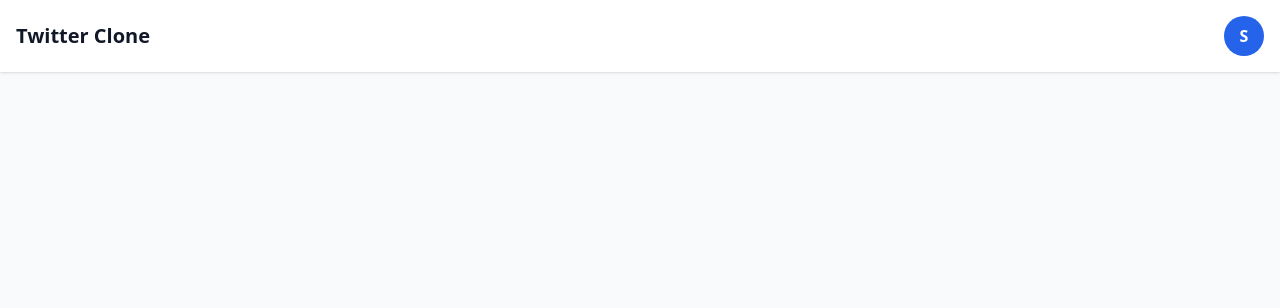
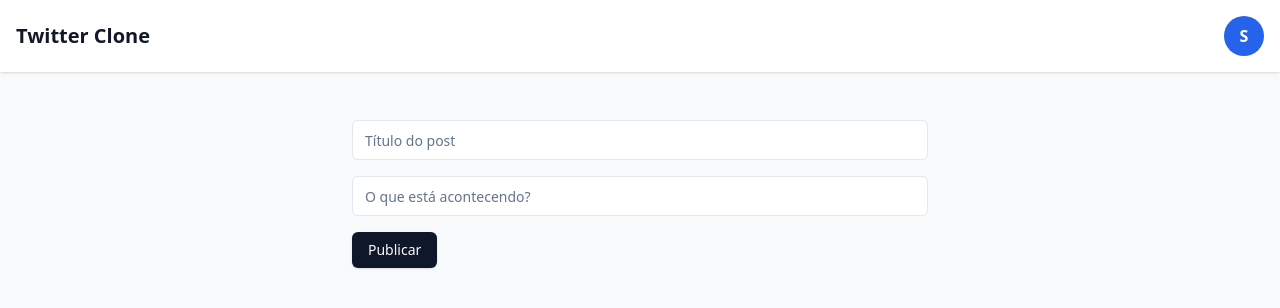
Before and after one commit to gianverdum/twitter-clone, a React (Vite) app in the folder frontend/: page /newpost in a window 1280 px wide. Before the commit this address had no page. Shown: the top 308 px of the page. Built offline with nearby package versions, Linux system fonts and the light colour scheme; sample sign-in values are in the browser's storage.

Commit message:
Post submission is working

```diff
--- a/frontend/src/api/api.ts
+++ b/frontend/src/api/api.ts
@@ -1,15 +1,19 @@
 import axios from "axios"
 
 export const api = axios.create({
-  baseURL: "http://localhost:3000", // ou URL do seu backend no Docker
+  baseURL: "http://localhost:3000",
 })
 
 api.interceptors.request.use((config) => {
   const token = localStorage.getItem("token")
   if (token) {
-    if (config.headers) {
-        config.headers.Authorization = `Bearer ${token}`
+    config.headers = {
+      ...config.headers,
+      Authorization: `Bearer ${String(token)}`,
     }
+    console.log("🚀 Attaching token to request:", config.headers.Authorization)
+  } else {
+    console.warn("⚠️ No token found in localStorage")
   }
   return config
 })
--- /dev/null
+++ b/frontend/src/api/posts.ts
@@ -0,0 +1,9 @@
+import { api } from "./api"
+
+export const createPost = (title: string, content: string, authorId: number) => {
+  return api.post("/posts", { title, content, authorId })
+}
+
+export const getPosts = () => {
+  return api.get("/posts")
+}
--- a/frontend/src/auth/AuthContext.tsx
+++ b/frontend/src/auth/AuthContext.tsx
@@ -18,6 +18,7 @@ export const AuthContext = createContext<AuthContextType>({} as AuthContextType)
 
 export function AuthProvider({ children }: { children: ReactNode }) {
   const [user, setUser] = useState<User | null>(null)
+  const [isLoading, setIsLoading] = useState(true)
 
   useEffect(() => {
     const token = localStorage.getItem("token")
@@ -26,17 +27,24 @@ export function AuthProvider({ children }: { children: ReactNode }) {
       try {
         setUser(JSON.parse(userData))
       } catch {
-        localStorage.removeItem("user") // limpa se estiver corrompido
+        localStorage.removeItem("user")
       }
     }
+    setIsLoading(false)
 }, [])
 
   const login = async (email: string, password: string) => {
     const response = await api.post("/auth/login", { email, password })
-    const data = response.data as { access_token: string; user: User }
-    const { access_token, user } = data
+    console.log("🔐 Login response:", response.data)
 
-    localStorage.setItem("token", access_token)
+    const data = response.data as { access_token: { access_token: string }; user: User }
+    const token = data.access_token.access_token
+    const user = data.user
+
+    console.log("✅ Parsed token:", token)
+    console.log("👤 User info:", user)
+
+    localStorage.setItem("token", token)
     localStorage.setItem("user", JSON.stringify(user))
     setUser(user)
   }
@@ -49,7 +57,7 @@ export function AuthProvider({ children }: { children: ReactNode }) {
 
   return (
     <AuthContext.Provider value={{ user, login, logout }}>
-      {children}
+      {!isLoading && children}
     </AuthContext.Provider>
   )
 }
--- /dev/null
+++ b/frontend/src/components/PostCard.tsx
@@ -0,0 +1,10 @@
+import type { Post } from "@/types/post"
+
+export default function PostCard({ post }: { post: Post }) {
+  return (
+    <div className="border rounded p-4 space-y-2">
+      <p className="text-sm text-gray-700">{post.content}</p>
+      <p className="text-xs text-muted-foreground">Postado por {post.author.name}</p>
+    </div>
+  )
+}
--- /dev/null
+++ b/frontend/src/pages/Feed.tsx
@@ -0,0 +1,23 @@
+import { useEffect, useState } from "react"
+import { getPosts } from "@/api/posts"
+import PostCard from "@/components/PostCard"
+import type { Post } from "@/types/post"
+
+
+export default function Feed() {
+  const [posts, setPosts] = useState<Post[]>([])
+
+  useEffect(() => {
+    getPosts().then((res) => {
+      setPosts(res.data as Post[])
+    })
+  }, [])
+
+  return (
+    <div className="max-w-xl mx-auto mt-8 space-y-4">
+      {posts.map((post) => (
+        <PostCard key={post.id} post={post} />
+      ))}
+    </div>
+  )
+}
--- /dev/null
+++ b/frontend/src/pages/NewPost.tsx
@@ -0,0 +1,51 @@
+import { useState } from "react"
+import { Input } from "@/components/ui/input"
+import { Button } from "@/components/ui/button"
+import { createPost } from "@/api/posts"
+import { useNavigate } from "react-router-dom"
+import { useAuth } from "@/auth/useAuth"
+
+export default function NewPost() {
+  const [title, setTitle] = useState("")
+  const [content, setContent] = useState("")
+  const [error, setError] = useState("")
+  const navigate = useNavigate()
+  const { user } = useAuth()
+
+  const handleSubmit = async (e: React.FormEvent) => {
+    e.preventDefault()
+    console.log("📝 Content to post:", content)
+    console.log("👤 Author ID:", user?.id)
+
+    try {
+      await createPost(title, content, user!.id)
+      console.log("✅ Post created successfully")
+      navigate("/feed")
+    } catch (err: any) {
+      console.error("❌ Error creating post:", err)
+      const msg = err?.response?.data?.message
+      setError(Array.isArray(msg) ? msg.join("\n") : "Erro ao criar post")
+    }
+  }
+
+  return (
+    <div className="max-w-xl mx-auto mt-8">
+      <form onSubmit={handleSubmit} className="space-y-4">
+        <Input
+          placeholder="Título do post"
+          value={title}
+          name="title"
+          onChange={(e) => setTitle(e.target.value)}
+        />
+        <Input
+          placeholder="O que está acontecendo?"
+          value={content}
+          name="content"
+          onChange={(e) => setContent(e.target.value)}
+        />
+        {error && <div className="text-red-500 text-sm whitespace-pre-line">{error}</div>}
+        <Button type="submit">Publicar</Button>
+      </form>
+    </div>
+  )
+}
--- a/frontend/src/routes/AppRouter.tsx
+++ b/frontend/src/routes/AppRouter.tsx
@@ -1,10 +1,12 @@
-import { BrowserRouter as Router, Routes, Route } from "react-router-dom"
 import { AuthProvider } from "@/auth/AuthContext"
 import BaseLayout from "@/layouts/BaseLayout"
+import Feed from "@/pages/Feed"
 import Home from "@/pages/Home"
 import Login from "@/pages/Login"
+import NewPost from "@/pages/NewPost"
 import Register from "@/pages/Register"
 import PrivateRoute from "@/routes/PrivateRoute"
+import { Route, BrowserRouter as Router, Routes } from "react-router-dom"
 
 
 export default function AppRouter() {
@@ -15,11 +17,30 @@ export default function AppRouter() {
           <Routes>
             <Route path="/login" element={<Login />} />
             <Route path="/register" element={<Register />} />
-            <Route path="/" element={
-              <PrivateRoute>
-                <Home />
-              </PrivateRoute>
-            } />
+            <Route
+              path="/"
+              element={
+                <PrivateRoute>
+                  <Home />
+                </PrivateRoute>
+              }
+            />
+            <Route
+              path="/feed"
+              element={
+                <PrivateRoute>
+                  <Feed />
+                </PrivateRoute>
+              }
+            />
+            <Route
+              path="/newpost"
+              element={
+                <PrivateRoute>
+                  <NewPost />
+                </PrivateRoute>
+              }
+            />
           </Routes>
         </BaseLayout>
       </AuthProvider>
--- /dev/null
+++ b/frontend/src/types/post.ts
@@ -0,0 +1,8 @@
+export type Post = {
+  id: string
+  content: string
+  createdAt: string
+  author: {
+    name: string
+  }
+}
```
Also changed, not shown: 1 other file (tests, documents, lock files or other folders).
